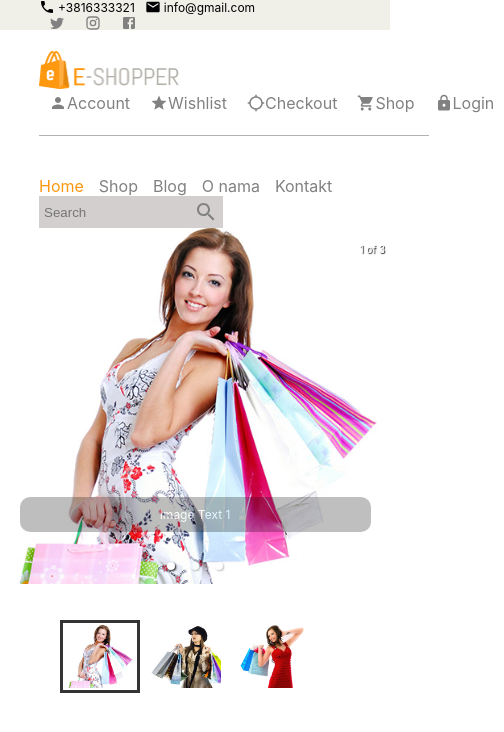
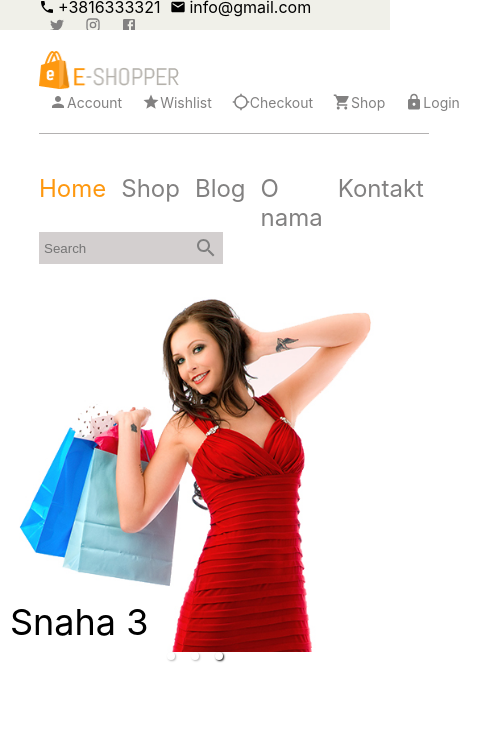
Before and after one commit to kemalkujovic/nitshop, a React (Create React App) app: page / in a window 390 px wide. Shown: the top 732 px of the page, 504 px wide, since content can reach past the window. Built offline with nearby package versions, Linux system fonts and the light colour scheme.

Commit message:
Styling Carousel and making responsiveness

```diff
--- a/src/Templates/Slider/Slider.jsx
+++ b/src/Templates/Slider/Slider.jsx
@@ -2,27 +2,56 @@
 import girl1 from "../../assets/images/home/girl1.jpg";
 import girl2 from "../../assets/images/home/girl2.jpg";
 import girl3 from "../../assets/images/home/girl3.jpg";
+import SimplifiedDiv from "../../components/SimplifiedDiv/SimplifiedDiv";
+import { Grid } from "@mui/material";
+import { getScreenWidth } from "../../util/helper";
 
-const Slider = () => {
 const sliders = [
   {
     imgSrc: girl1,
-      imgText: "Image Text 1",
-      id: Math.random().toString(),
+    imgText: "Zaova 1",
   },
   {
     imgSrc: girl2,
-      imgText: "Image text 2",
-      id: Math.random().toString(),
+    imgText: "Svekrva 2",
   },
   {
     imgSrc: girl3,
-      imgText: "Image text 3",
-      id: Math.random().toString(),
+    imgText: "Snaha 3",
   },
 ];
 
-  return <Carousel data={sliders} />;
+const Slider = () => {
+  const deviceWidth = getScreenWidth();
+
+  const setSliderMargin =
+    deviceWidth === "SM"
+      ? "0px"
+      : deviceWidth === "MD"
+      ? "0px 10px"
+      : "0px 10%";
+
+  const setPaddingTop =
+    deviceWidth === "SM" ? "10px" : deviceWidth === "MD" ? "20px" : "30px";
+
+  const styles = {
+    sliderContainer: {
+      width: "100%",
+      height: "200px",
+      paddingTop: setPaddingTop,
+      margin: setSliderMargin,
+    },
+  };
+
+  return (
+    <Grid container direction='row'>
+      <Grid item xs={12} sm={12} md={12} lg={12}>
+        <SimplifiedDiv style={styles.sliderContainer}>
+          <Carousel data={sliders} />
+        </SimplifiedDiv>
+      </Grid>
+    </Grid>
+  );
 };
 
 export default Slider;
--- a/src/components/Carousel/Carousel.jsx
+++ b/src/components/Carousel/Carousel.jsx
@@ -1,14 +1,50 @@
 import "react-responsive-carousel/lib/styles/carousel.min.css"; // requires a loader
 import { Carousel as SliderCarousel } from "react-responsive-carousel";
+import Text from "../Text/Text";
+import { colors, fontSize } from "../../util/theme";
+import SimplifiedDiv from "../SimplifiedDiv/SimplifiedDiv";
+import NavigateNextIcon from "@mui/icons-material/NavigateNext";
+import ArrowBackIosNewIcon from "@mui/icons-material/ArrowBackIosNew";
 
 const Carousel = ({ data }) => {
-  console.log(data);
+  const styles = {
+    carouselText: {
+      position: "absolute",
+      bottom: 30,
+      left: 10,
+      right: 10,
+    },
+  };
+
   return (
-    <SliderCarousel>
+    <SliderCarousel
+      width="100%"
+      axis="horizontal"
+      showIndicators
+      showThumbs={false}
+      interval={1000}
+      autoPlay
+      infiniteLoop
+      showStatus={false}
+      showArrows={false}
+      swipeable
+    >
       {data.map((d) => (
-        <div key={d.id}>
-          <img src={d.imgSrc} />
-          <p className="legend">{d.imgText}</p>
+        <div key={d} style={{ height: "400px" }}>
+          <img
+            src={d.imgSrc}
+            style={{ height: "100%", objectFit: "contain" }}
+            alt={d.imgText}
+          />
+          <SimplifiedDiv style={styles.carouselText}>
+            <Text
+              fontSize={fontSize.xLarge}
+              color={colors.gray}
+              textAlign="left"
+            >
+              {d.imgText}
+            </Text>
+          </SimplifiedDiv>
         </div>
       ))}
     </SliderCarousel>
--- a/src/components/Text/Text.jsx
+++ b/src/components/Text/Text.jsx
@@ -2,7 +2,7 @@
 import styled from "styled-components";
 const Text = styled.p`
   text-align: ${(props) => (props.textAlign ? props.textAlign : "left")};
-  font-size: ${(props) => (props.textSize ? props.textSize : "16px")};
+  font-size: ${(props) => (props.fontSize ? props.fontSize : "16px")};
   font-weight: ${(props) => (props.fontWeight ? props.fontWeight : "400")};
   font-style: ${(props) => (props.fontStyle ? props.fontStyle : "inherit")};
   font-family: ${(props) => (props.fontFamily ? props.fontFamily : "inherit")};
```
Lines whose indentation alone changed are shown as unchanged.
